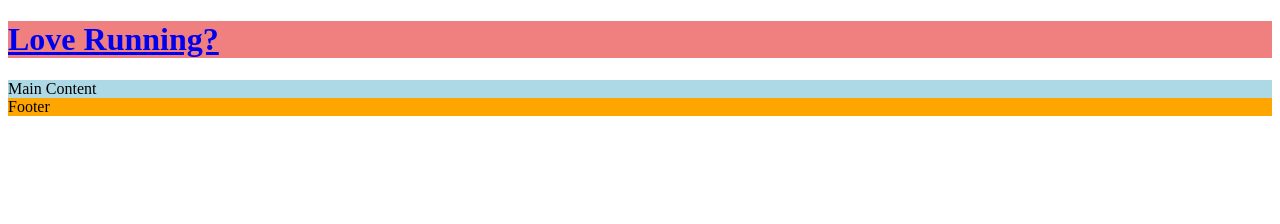
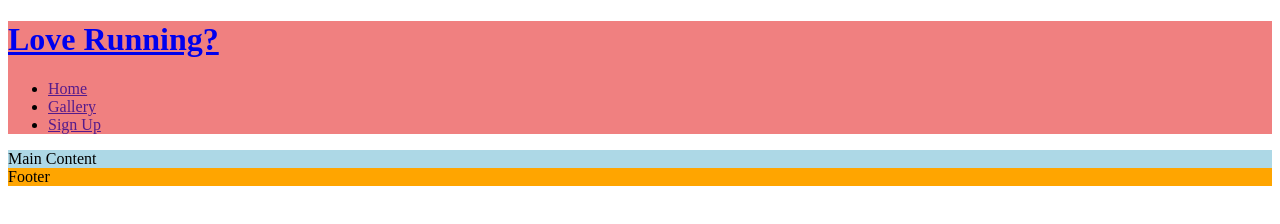
Before and after one commit to DylanAustin-TheDreamer/love-running, a plain HTML site: page index.html in a window 1280 px wide. Drawn offline with Linux system fonts and the light colour scheme.

Commit message:
create navigation section

```diff
--- a/assets/favicon/css/styles.css
+++ b/assets/favicon/css/styles.css
@@ -1,43 +1,40 @@
-/* Importing fonts from google */
-@import url('https://fonts.googleapis.com/css2?family=Lato:ital,wght@0,100;0,300;0,400;0,700;0,900;1,100;1,300;1,400;1,700;1,900&family=Winky+Rough:ital,wght@0,300..900;1,300..900&display=swap');
+/* Google fonts import */
+@import url('https://fonts.googleapis.com/css2?family=Lato:wght@300&family=Oswald:wght@200;300;400;500;600;700&display=swap');
 
-.lato-light {
-  font-family: 'Lato', sans-serif;
-  font-weight: 300;
-  font-style: normal;
-}
-
-/* asterisk wild card selecter to target all elements*/
-*{
+/* Asterisk wildcard selector to override default styles added by the browser */
+* {
     padding: 0;
     margin: 0;
     box-sizing: border-box;
 }
 
-/* Generic styles */
-body{
+/* General styles */
+body {
     min-height: 100vh;
     display: flex;
     flex-direction: column;
-    /* Generic Project Styles */
+    /* Generic project styles */
     color: #3a3a3a;
     font-family: 'Lato', sans-serif;
 }
 
-header{
+h1 {
+    font-family: 'Oswald', sans-serif;
+}
+
+/* Header */
+header {
     background-color: lightcoral;
 }
 
-h1{
-    font-family: 'Oswald', sans-serif;
+/* Main content */
+main {
+    background-color: lightblue;
+    /* Make main element take up any surplus space to push footer down */
+    flex: 1 0 auto;
 }
 
-main{
-    background-color:lightblue;
-    flex: 1 0 auto;
-    /* Make main element take up any surplus space to push footer down */
+/* Footer */
+footer {
+    background-color: orange;
 }
-
-footer{
-    background-color:orange;
-}
--- a/index.html
+++ b/index.html
@@ -21,6 +21,13 @@
         <a href="index.html">
             <h1 id="logo">Love Running?</h1>
         </a>
+        <nav>
+            <ul>
+                <li><a href="">Home</a></li>
+                <li><a href="">Gallery</a></li>
+                <li><a href="">Sign Up</a></li>
+            </ul>
+        </nav>
     </header>
 
     <!-- Main Content -->
@@ -29,4 +36,5 @@
     <!-- Footer -->
     <footer>Footer</footer>
 </body>
+
 </html>
```
